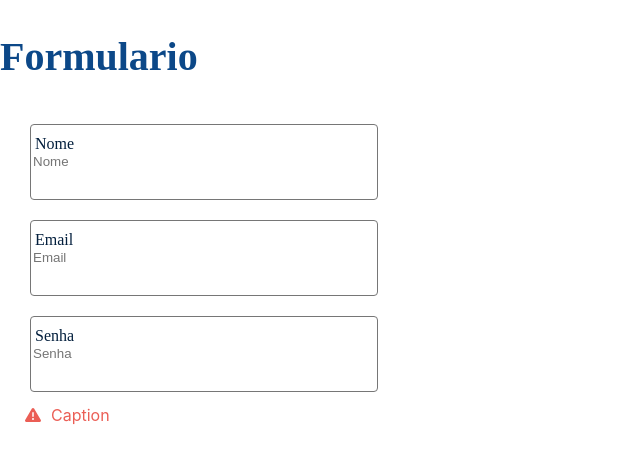
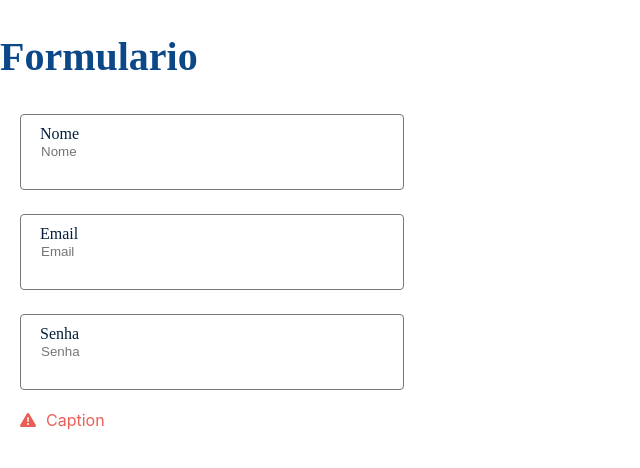
Before and after one commit to deboraCs26/desafio-taqtile-debora, a React (Create React App) app: page / in a window 1280 px wide. Shown: the top 468 px of the page, without its empty margins (0-640 px from the left). Built offline with nearby package versions, Linux system fonts and the light colour scheme.

Commit message:
corrected form side spacing

```diff
--- a/src/style/form/style-form.css
+++ b/src/style/form/style-form.css
@@ -6,7 +6,7 @@
   outline: none;
   align-items: center;
   width: 95%;
-  padding: 5px;
+  padding-bottom: 12px;
 }
 
 .icon-caption-container {
@@ -17,8 +17,9 @@
   border-radius: 4px;
   display: flex;
   height: 72px;
-  padding-right: 40px,;
   width: 100%;
+  padding-left: 20px;
+  padding-right: 20px;
 }
 
 .input-container {
@@ -29,5 +30,6 @@
   position: absolute;
   top: -10px;
   border: none;
-  left: 5px;
+  padding-left: 20px;
+  padding-right: 20px;
 }
```
